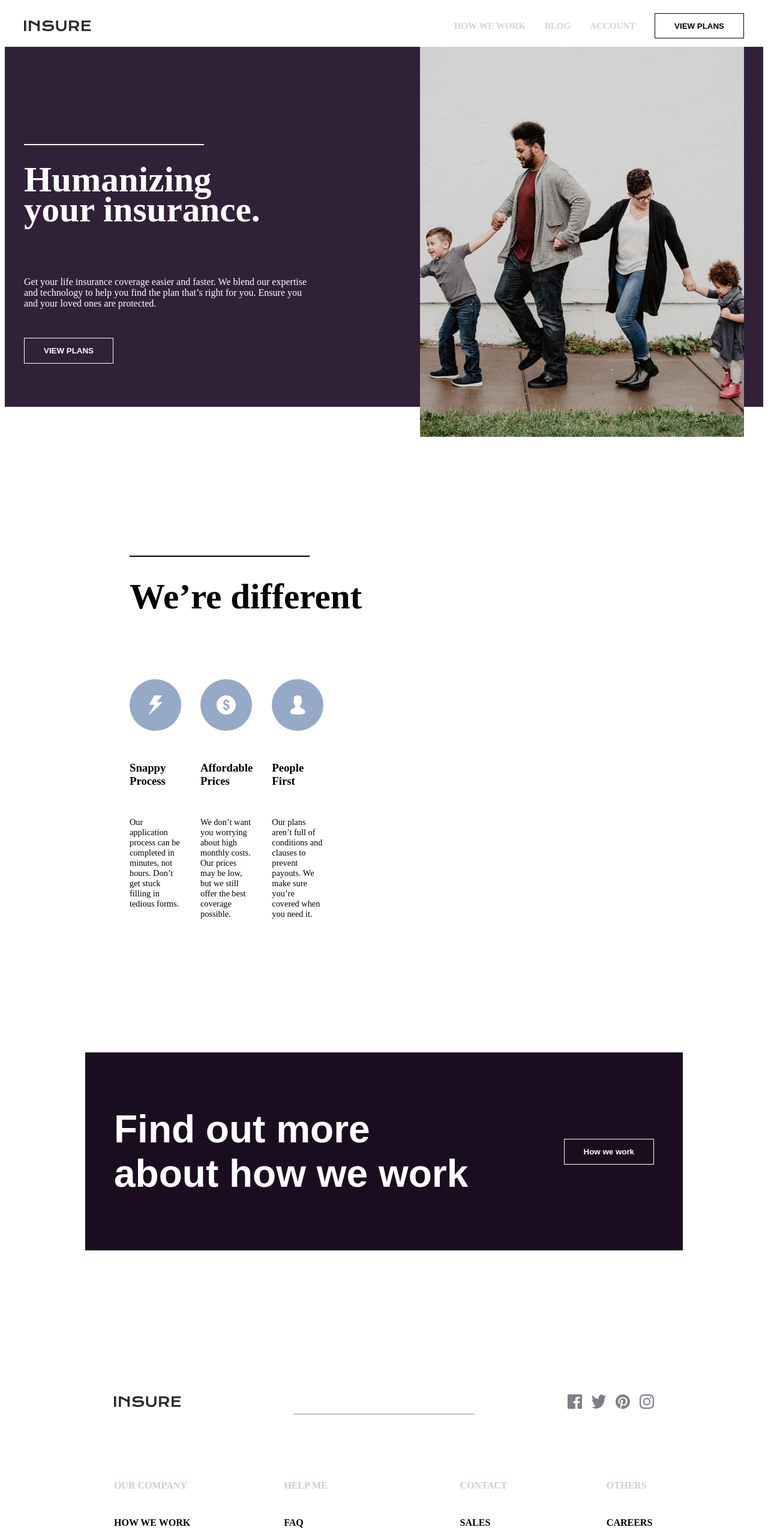
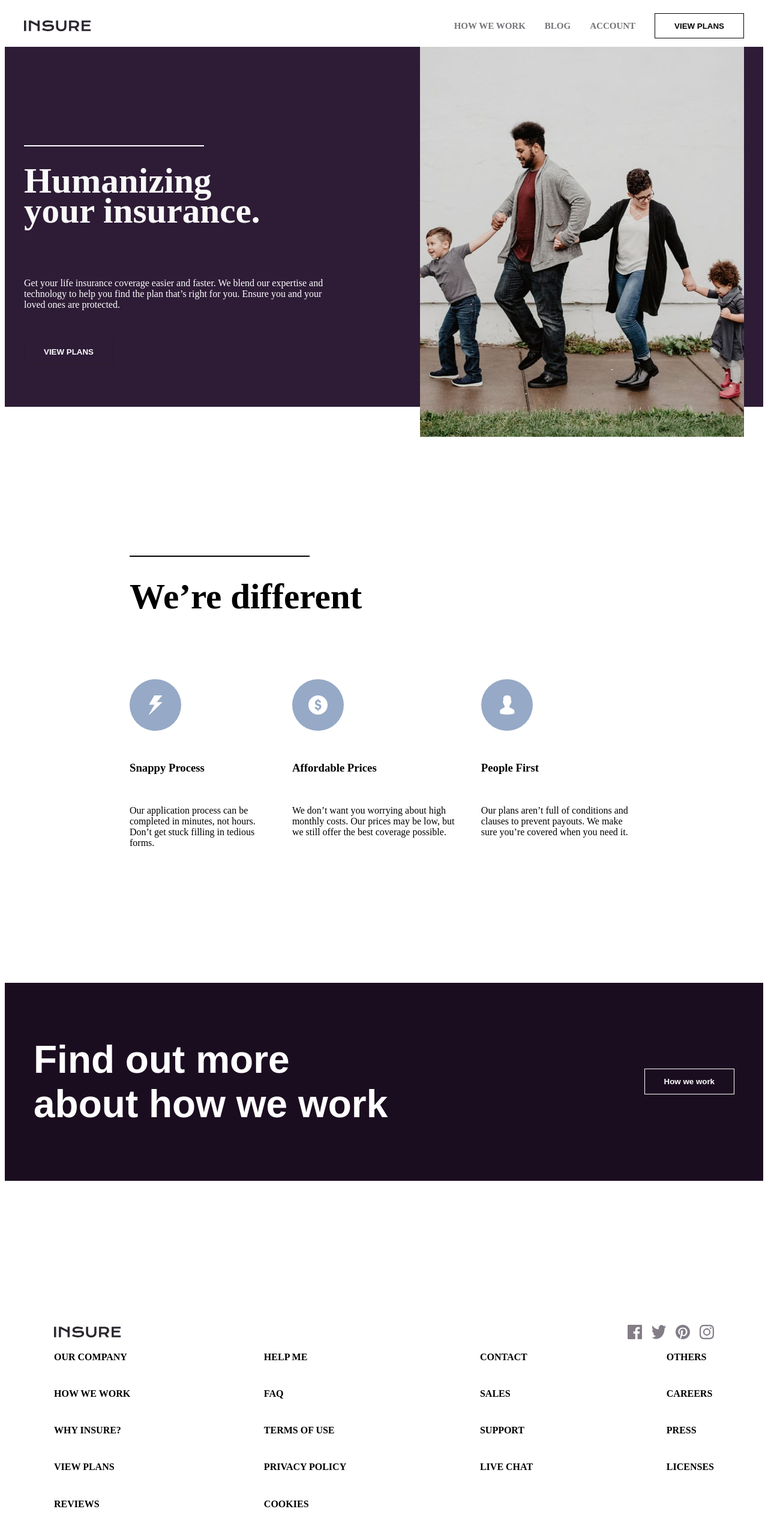
Before and after one commit to Tumelo7843/insure-landing-page-master-main, a plain HTML site: page index.html in a window 1280 px wide. Shown: the top 2560 px of the page at 60% size. Drawn offline with Linux system fonts and the light colour scheme.

Commit message:
Add files via upload

```diff
--- a/index.html
+++ b/index.html
@@ -1,4 +1,4 @@
-<DOCTYPE html>
+<!DOCTYPE html>
 <html lang="en">
 
 <head>
@@ -12,11 +12,11 @@
     <header>
         <nav>
             <div class="nav-container">
-                <img src="./images/logo.svg" />
+                <img src="./images/logo.svg"/>
                 <ul class="nav-linke">
-                    <li class="nav-link"><a>How we work</a></li>
-                    <li class="nav-link"><a>Blog</a></li>
-                    <li class="nav-link"><a>Account</a></li>
+                    <li class="nav-link">How we work</li>
+                    <li class="nav-link">Blog</li>
+                    <li class="nav-link">Account</li>
                     <li class="nav-link"><button>View plans</button></li>
                 </ul>
 
@@ -25,7 +25,7 @@
         </nav>
     </header>
     <main>
-        <div class="main-container">
+        <div class="main-cntainer">
             <div class="stand">
 
                 <div class="stand-container">
@@ -39,7 +39,7 @@
                         <button class="vplan-btn">View plans</button>
                     </div>
                     <div class="stand-img">
-                        <img src="./images/image-intro-desktop.jpg" alt="intro" />
+                        <img src="./images/image-intro-desktop.jpg" alt="intro"  />
                     </div>
                 </div>
             </div>
@@ -91,14 +91,13 @@
         <div class="footer-container">
             <div class="socials">
                 <img src="./images/logo.svg" alt="logo" />
-                <div class="media">
+                <div>
                     <img src="./images/icon-facebook.svg" alt="" />
                     <img src="./images/icon-twitter.svg" alt="" />
                     <img src="./images/icon-pinterest.svg" alt="" />
                     <img src="./images/icon-instagram.svg" alt="" />
                 </div>
             </div>
-            <hr class="line"/>
             <div class="links">
                 <div class="column">
                     <h4 class="column-title">Our company</h4>
--- a/style.css
+++ b/style.css
@@ -1,3 +1,5 @@
+
+
 header {
     background-color: var(--Very-Light-Gray);
 }
@@ -24,37 +26,37 @@
     gap: 2rem;
     list-style: none;
 }
+.nav-linke:hover{
+    filter: brightness(0);
+}
 
 .nav-link {
     text-transform: uppercase;
     font-size: 15px;
     cursor: pointer;
-        color: lightgray;
+    color: rgb(116, 116, 121);
     font-weight: 700;
     background-color: transparent;
+
 }
 
-    .nav-link:hover {
-        transition: all 0.3s;
-        color: black;
-        border: auto 10px solid;
-    }
 
 .nav-linke button {
     text-transform: uppercase;
-        padding: 0.8rem 2rem;
+    padding: 0.8rem 2rem ;
     background-color: transparent;
-        border: 200px solid;
+    border: 200px solid ;
     font-weight: 700;
     cursor: pointer;
     border: 1px solid;
+
 }
-
-    .nav-linke button:hover {
+.nav-linke button:hover{
     transition: all 0.3s;
     color: white;
-        border: auto 10px solid;
+    border:auto 10px solid;
     background-color: rgb(34, 22, 46);
+
 }
 
 .menu-btn {
@@ -62,18 +64,21 @@
 }
 
 .stand {
-        background-color: rgb(49, 33, 56);
+    background-color:rgb(46, 28, 54);
     height: 600px;
-        color: white;
+    display: flex;
+    align-items: center;
+    justify-content: center;
+    position: relative;
+    --Very-Light-Gray: hsl(0, 0%, 98%);
 }
-
 .stand-container {
     display: flex;
     align-items: center;
-        gap: 11rem;
+    gap: 10rem;
     width: 100%;
     max-width: 1200px;
-        margin: auto;
+    margin: auto auto;
 }
 
 .stand-container .title {
@@ -82,8 +87,7 @@
     line-height: 50px;
     color: var(--Very-Light-Gray);
 }
-
-    .content .title::before {
+.content .title::before{
     content: " ";
     margin-bottom: 2rem;
     width: 300px;
@@ -91,7 +95,6 @@
     display: block;
     background-color: white;
 }
-
 .stand-container .content {
     display: flex;
     flex-direction: column;
@@ -99,14 +102,15 @@
     gap: 2rem;
 }
 
-    .info {
-        color: white
+
+.stand-container .info{
+    color:white
 }
 
 .vplan-btn {
     padding: 0.8rem 2rem;
     text-transform: uppercase;
-        border: 1px solid white;
+    border: 1px solid rgb(44, 24, 39);
     color: white;
     background-color: transparent;
     cursor: pointer;
@@ -115,12 +119,11 @@
 
 .vplan-btn:hover {
     transition: all 0.3s;
-        color: rgb(54, 20, 37);
+    color:rgb(54, 20, 37);
     background-color: white;
 }
-
 .how-section {
-        margin: 13rem;
+    margin: 13rem ;
 }
 
 .how-container {
@@ -136,7 +139,7 @@
     font-size: 3.7rem;
 }
 
-    .title::before {
+.how-container .title::before {
     content: " ";
     margin-bottom: 2rem;
     width: 300px;
@@ -144,6 +147,7 @@
     display: block;
     background-color: black;
 }
+
 
 .line {
     display: flex;
@@ -157,22 +161,18 @@
     gap: 2rem;
 }
 
-    .icon-info {
-        font-size: 3.8mm;
-    }
-
 .icon-content {
     display: flex;
     flex-direction: column;
     gap: 1rem;
 }
 
-    .card-title {
+.icon-content .card-title {
     font-family: var(--header-font);
     font-size: 1.5rem;
 }
 
-    .card-info {
+.icon-content .card-info {
     line-height: 1.5rem;
     color: darkgray;
 }
@@ -182,42 +182,46 @@
 }
 
 .work-container {
-        max-width: 900px;
+    max-width: 1200px;
     margin: 0 auto;
-        background-color: rgb(27, 13, 32);
+    background-color:rgb(27, 13, 32);
     padding: 3rem;
     display: flex;
     justify-content: space-between;
     align-items: center;
+
     background-position: top right;
 }
 
 .work-container h1 {
-        font-family: Arial;
+    font-family:  Arial;
     font-size: 4rem;
     color: white;
     display: flex;
 }
 
-    .work-container button {
+.work-container button{
     font-weight: 700;
     border: 1px solid;
     padding: 0.8rem 2rem;
     color: white;
     background-color: transparent;
+
 }
-
-    .work-container button:hover {
+.work-container button:hover{
+    transition: all 0.3s;
     color: rgb(43, 21, 37);
     background-color: white;
+
 }
 
 .footer-container {
-        max-width: 900px;
+    max-width: 1100px;
     margin: 0 auto;
     padding: 5rem 0;
     display: flex;
     flex-direction: column;
+
 }
 
 .socials {
@@ -231,19 +235,14 @@
     gap: 1rem;
 }
 
-    .socials img {
-        cursor: pointer;
-    }
-
 .socials div img:hover {
     filter: brightness(0);
 }
 
 .links {
-        display: flex;
+    display:flex ;
     align-items: flex-start;
     justify-content: space-between;
-        margin-top: 5rem;
 }
 
 .column {
@@ -253,9 +252,9 @@
     text-transform: uppercase;
 }
 
-    .column-title {
+.column .column-title {
     margin-bottom: 1rem;
-        color: rgb(214, 203, 203);
+    color: var(--Dark-Grayish-Violet);
 }
 
 .column p {
@@ -266,6 +265,3 @@
 .column p:hover {
     text-decoration: underline;
 }
-    .line{
-        width: 300px;
-    }
```
Lines whose indentation alone changed are shown as unchanged.
